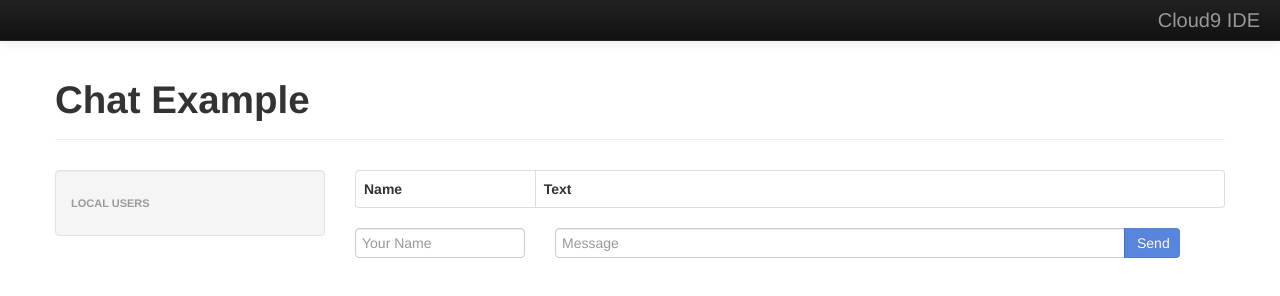
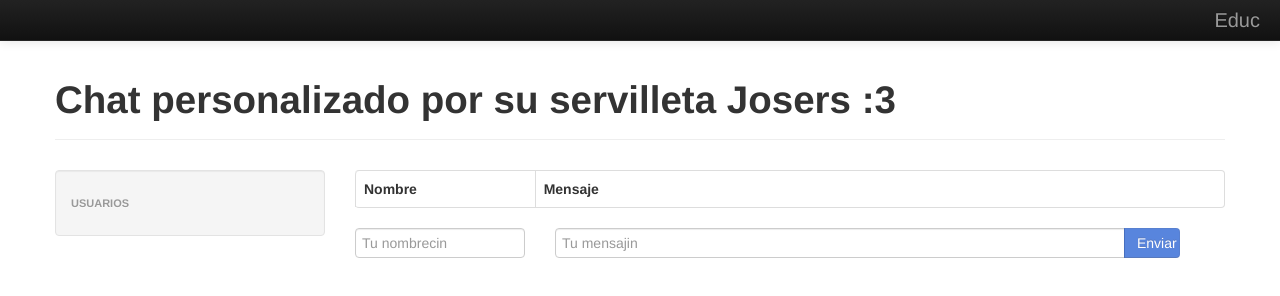
Before and after one commit to Werto300/Practica2-Fajardo, a website: page client/index.html in a window 1280 px wide. Drawn offline with nearby package versions, Linux system fonts and the light colour scheme; no server answers.

Commit message:
Se actualizaron etiquetas de inglés a españo

```diff
--- a/client/index.html
+++ b/client/index.html
@@ -1,7 +1,7 @@
 <!doctype html>
-<html lang="en" ng-app>
+<html lang="es" ng-app>
   <head>
-    <title>Chat Example</title>
+    <title>Chat personalizado por su servilleta Josers :3 </title>
     <meta name="viewport" content="width=device-width, initial-scale=1.0">
     <link rel="stylesheet" href="/css/bootstrap.min.css">
     <link rel="stylesheet" href="/css/bootstrap-responsive.min.css">
@@ -50,17 +50,17 @@
       <div class="navbar navbar-fixed-top navbar-inverse">
         <div class="navbar-inner">
           <div class="pull-right">
-            <a href="https://c9.io" class="brand">Cloud9 IDE</a>
+            <a href="https://educ.ucol.mx" class="brand">Educ</a>
           </div>
         </div>
       </div>
       <div class="page-header">
-        <h1>Chat Example</h1>
+        <h1>Chat personalizado por su servilleta Josers :3 </h1>
       </div>
       <div class="row">
         <div class="span3">
           <ul class="nav nav-list well">
-            <li class="nav-header">Local Users</li>
+            <li class="nav-header">Usuarios</li>
             <li ng-repeat="user in roster" ng-bind="user">
             </li>
           </ul>
@@ -69,8 +69,8 @@
           <table class="table table-striped table-bordered">
             <thead>
               <tr>
-                <th class="span2">Name</th>
-                <th class="span7">Text</th>
+                <th class="span2">Nombre</th>
+                <th class="span7">Mensaje</th>
               </tr>
             </thead>
             <tbody>
@@ -82,10 +82,10 @@
           </table>
           <div class="row controls">
             <form ng-submit="send()">
-              <div class="span2"><input type="text" class="input-block-level" ng-model="name" ng-change="setName()" placeholder="Your Name"></div>
+              <div class="span2"><input type="text" class="input-block-level" ng-model="name" ng-change="setName()" placeholder="Tu nombrecin"></div>
               <div class="input-append span7">
-                <input type="text" class="span6" ng-model="text" placeholder="Message">
-                <input type="submit" class="span1 btn btn-primary" value="Send" ng-disabled="!text">
+                <input type="text" class="span6" ng-model="text" placeholder="Tu mensajin">
+                <input type="submit" class="span1 btn btn-primary" value="Enviar en español" ng-disabled="!text">
               </div>
             </form>
           </div>
```
